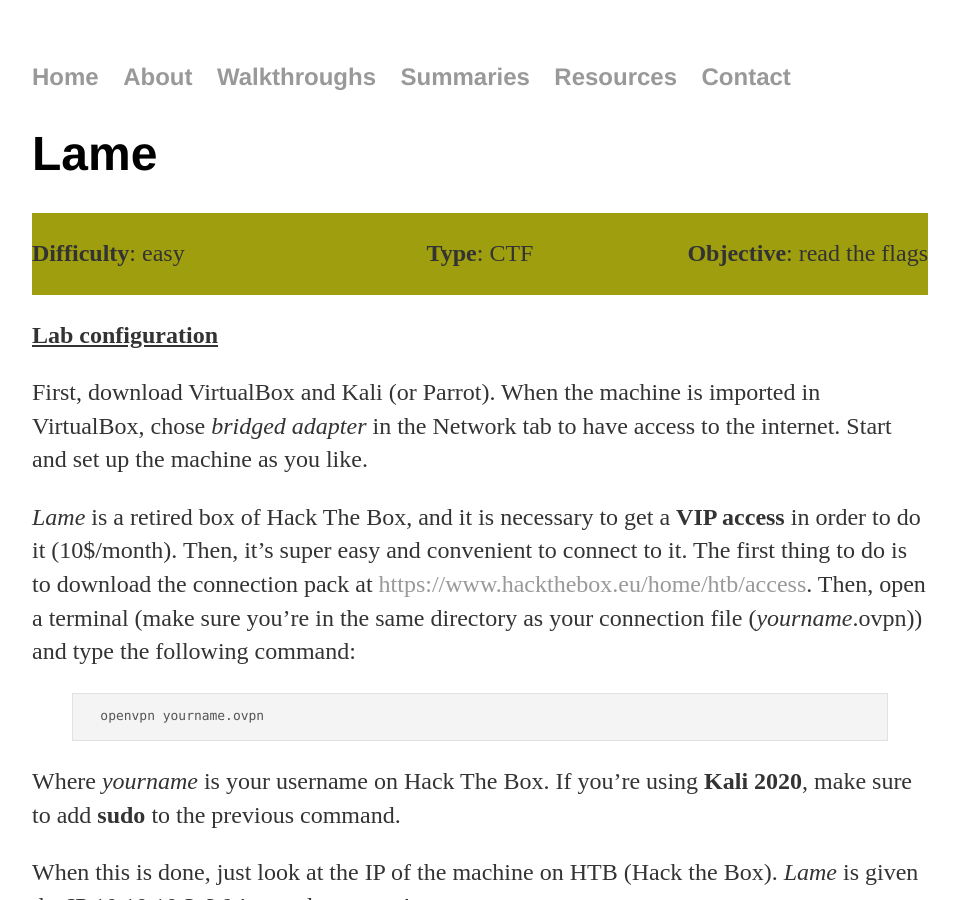
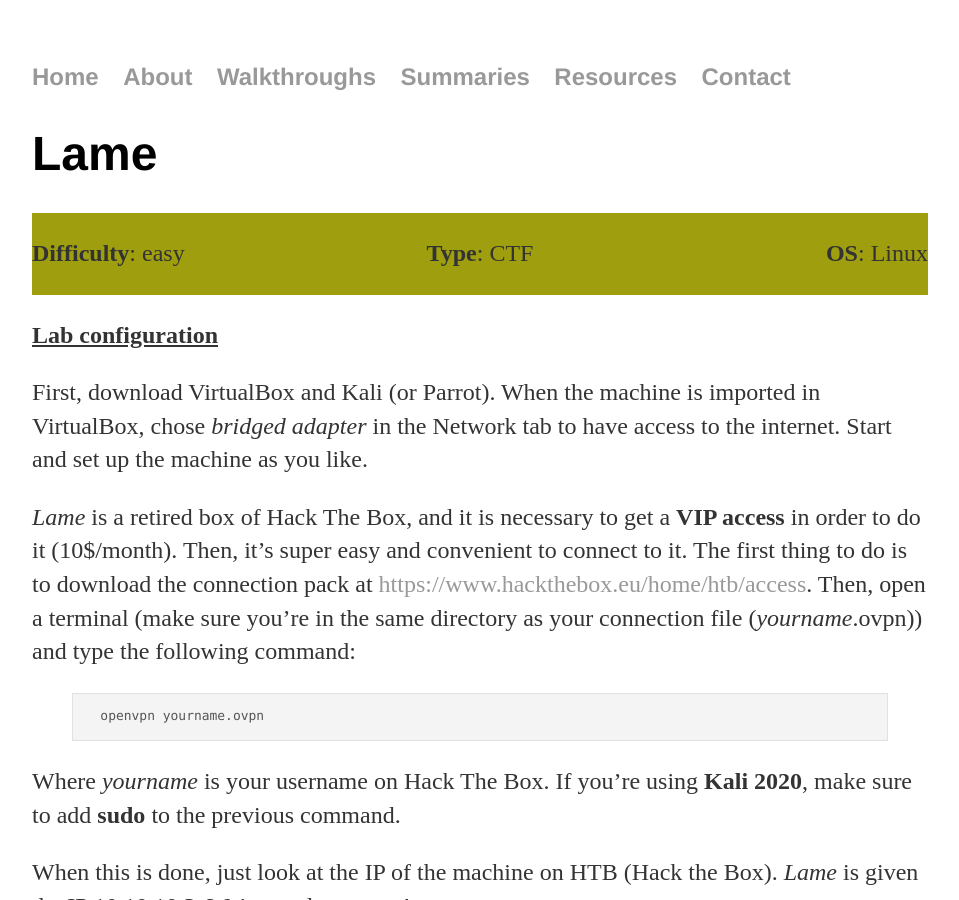
Before and after one commit to jsom1/jsom1.github.io, a Jekyll site: the page built from _walkthroughs/Lame.md, in a window 1280 px wide and 900 px high. Shown: the whole window, without its empty margins (160-1119 px from the left). Built offline with Jekyll 4.4.1, drawn with Linux system fonts in a browser that asks for light colours; our own code applies the rules of GitHub Pages for plain Markdown files.

Commit message:
Update Lame.md

```diff
--- a/_walkthroughs/Lame.md
+++ b/_walkthroughs/Lame.md
@@ -11,7 +11,7 @@
  <div id="textbox">
  <p class="alignleft">**Difficulty**: easy</p>
  <p class="aligncenter">**Type**: CTF</p>
- <p class="alignright">**Objective**: read the flags</p>
+ <p class="alignright">**OS**: Linux</p>
  </div>
  <div style="clear: both;"></div>
  </div>
```
